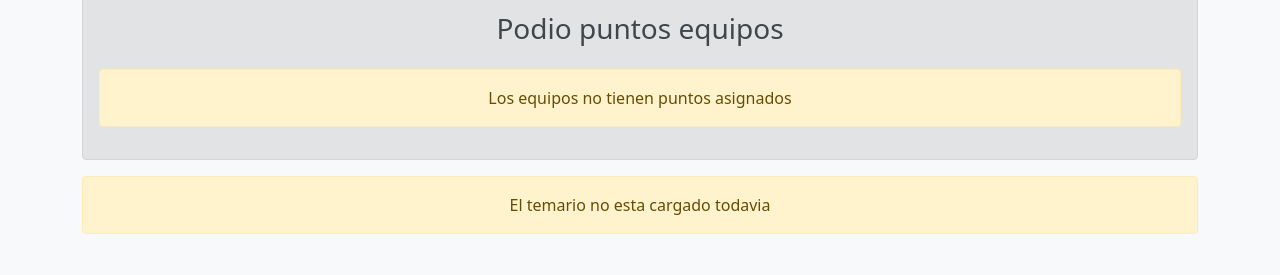
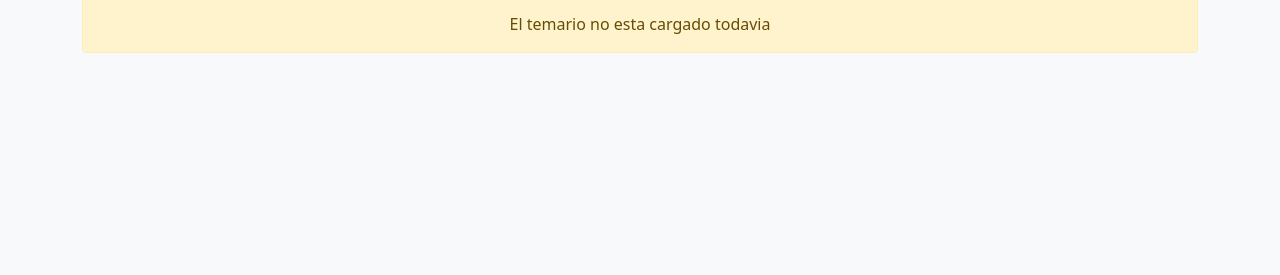
Before and after one commit to enzostefani507/agilidad, a Django app: page / in a window 1280 px wide. Shown: the part 525-800 px from the top of the page. Run offline with Django 3.2, Linux system fonts and the light colour scheme; the visitor is signed in with stand-in values (Sample User, id 1); data comes from the database, SQL or seed files in the repository; data that the repository does not hold is empty.

Commit message:
home | fix practica: Majo propuso eliminar los puntos del equipo asignado por profes

```diff
--- a/home/views.py
+++ b/home/views.py
@@ -9,12 +9,10 @@ def home(request):
     temas = Tema.objects.all()
     unidades = Unidad.objects.all()
     ranking_personas = Usuario.objects.filter(dorado__gt=0).order_by('dorado').reverse()
-    ranking_equipos = Equipo.objects.all().order_by('puntos').reverse()
     context ={
         'nombreSeccion':'Saludos!',
         'contenido': temas,
         'unidades':unidades,
         'ranking_personas': ranking_personas,
-        'ranking_equipos': ranking_equipos
     }
     return render(request,'home/inicio.html',context)
--- a/templates/home/inicio.html
+++ b/templates/home/inicio.html
@@ -23,28 +23,6 @@
     {% else %}
       <div class="alert alert-warning text-center mt-4" id="puntos-personas">
         Todavia nadie tiene el sombrero dorado
-      </div>
-    {% endif %}
-  </div>
-
-  <div class="alert alert-secondary text-center" id="puntos-equipos">
-    <h3>Podio puntos equipos</h3>
-    {% if ranking_equipos %}
-    {% for i in ranking_equipos %}
-    <div class="d-flex text-muted p-3 abs-centro">
-      <div class="pb-3 mb-0 small lh-sm border-bottom w-100">
-        <div class="d-flex justify-content-between">
-          <div class="p-2 abs-centro"><strong class="text-gray-dark">&nbsp {{i.name}}</strong></div>
-          <div class="p-2 no-seleccionable">
-            <span class="badge bg-primary rounded-pill">{{ i.puntos }}</span>
-          </div>
-        </div>
-      </div>
-    </div>
-    {% endfor %}
-    {% else %}
-      <div class="alert alert-warning text-center mt-4" id="puntos-equipos">
-        Los equipos no tienen puntos asignados
       </div>
     {% endif %}
   </div>
```
